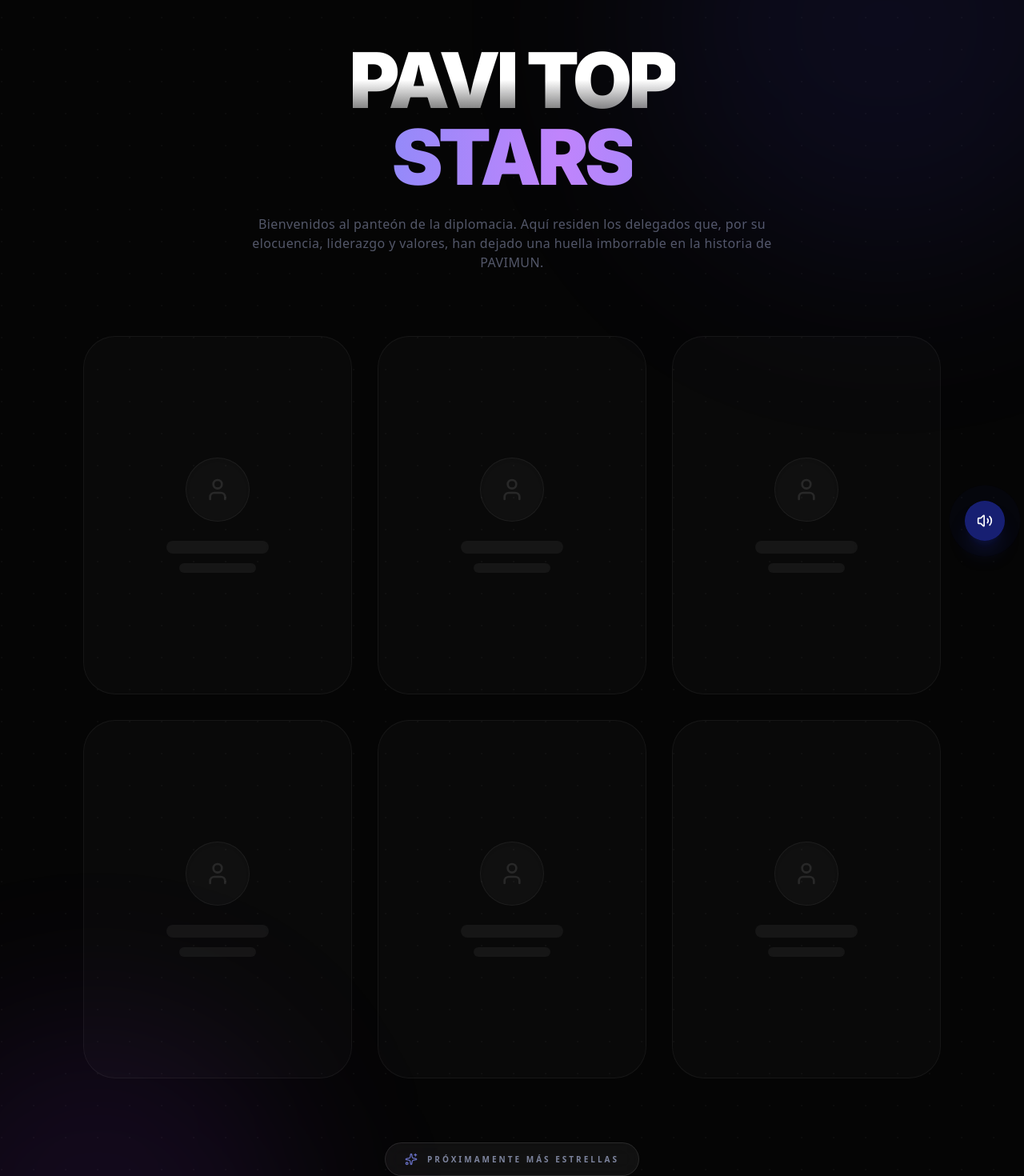
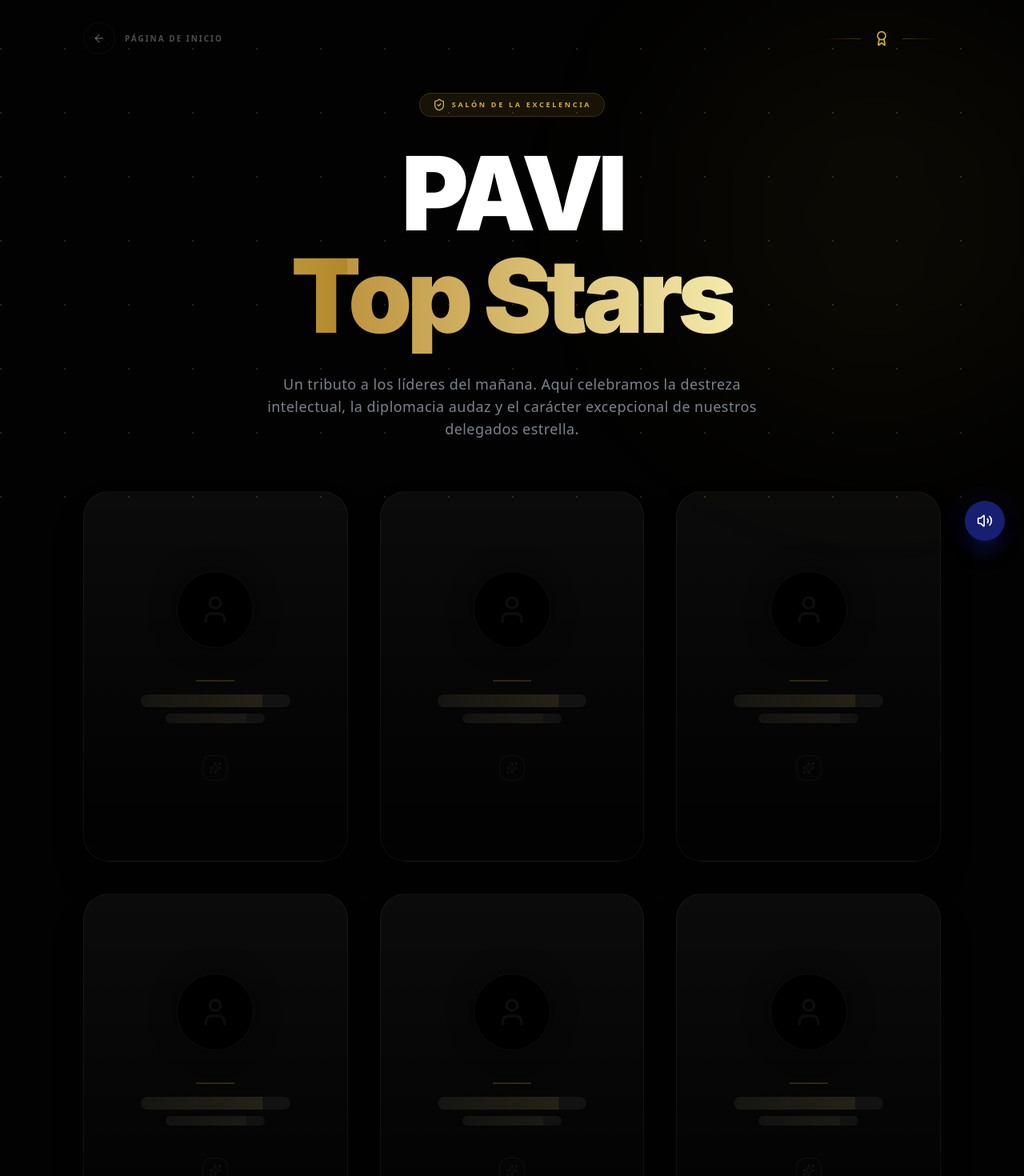
Before and after one commit to Juanctshub/pavimun, a React (Vite) app in the folder app/: page /pavi-top-stars in a window 1280 px wide. Shown: the part 100-1570 px from the top of the page at 80% size. Built offline with nearby package versions, Linux system fonts and the light colour scheme.

Commit message:
Upgrade PAVI Top Stars to Premium Gold theme and improve loading cinematic

```diff
--- a/app/src/components/Navigation.tsx
+++ b/app/src/components/Navigation.tsx
@@ -46,7 +46,7 @@ const Navigation = () => {
   const menuItems = [
     { path: '/', label: 'Inicio' },
     { path: '/i-edicion', label: 'I Edición' },
-    { path: '/pavi-top-stars', label: 'PAVI TOP STARS' },
+    { path: '/pavi-top-stars', label: 'PAVI Top Stars' },
   ];
 
   const committees: any[] = [];
--- a/app/src/pages/PaviTopStars.tsx
+++ b/app/src/pages/PaviTopStars.tsx
@@ -1,6 +1,6 @@
 import { useState, useEffect } from 'react';
 import { motion, AnimatePresence } from 'framer-motion';
-import { Star, ArrowLeft, Sparkles, User } from 'lucide-react';
+import { Star, ArrowLeft, Sparkles, User, Award, ShieldCheck } from 'lucide-react';
 import { Link } from 'react-router-dom';
 
 const PaviTopStars = () => {
@@ -9,211 +9,239 @@ const PaviTopStars = () => {
 
   useEffect(() => {
     setMounted(true);
-    // Simular carga "increíble"
     const timer = setTimeout(() => {
       setLoading(false);
-    }, 2500);
+    }, 3000);
     return () => clearTimeout(timer);
   }, []);
 
   return (
-    <div className="min-h-screen bg-[#050505] text-white overflow-hidden font-sans">
+    <div className="min-h-screen bg-[#020202] text-white overflow-hidden font-sans selection:bg-[#d4af37]/30">
       <AnimatePresence>
         {loading ? (
           <motion.div
             key="loader"
             initial={{ opacity: 1 }}
-            exit={{ opacity: 0, scale: 1.1, filter: 'blur(20px)' }}
-            transition={{ duration: 1, ease: [0.16, 1, 0.3, 1] }}
-            className="fixed inset-0 z-[100] flex flex-col items-center justify-center bg-[#050505]"
+            exit={{ opacity: 0, scale: 1.1, filter: 'blur(30px)' }}
+            transition={{ duration: 1.2, ease: [0.16, 1, 0.3, 1] }}
+            className="fixed inset-0 z-[100] flex flex-col items-center justify-center bg-[#020202]"
           >
-            {/* Star field animation */}
+            {/* Gold Dust Particles */}
             <div className="absolute inset-0 overflow-hidden pointer-events-none">
-              {[...Array(20)].map((_, i) => (
+              {[...Array(40)].map((_, i) => (
                 <motion.div
                   key={i}
                   initial={{
                     x: Math.random() * window.innerWidth,
-                    y: Math.random() * window.innerHeight,
-                    scale: 0,
+                    y: window.innerHeight + 10,
                     opacity: 0
                   }}
                   animate={{
-                    scale: [0, 1.5, 0],
+                    y: -100,
                     opacity: [0, 0.8, 0],
-                    y: '-=100'
+                    x: `+=${(Math.random() - 0.5) * 200}`
                   }}
                   transition={{
-                    duration: 2,
+                    duration: 3 + Math.random() * 2,
                     repeat: Infinity,
-                    delay: Math.random() * 2,
-                    ease: "easeInOut"
+                    delay: Math.random() * 3,
+                    ease: "linear"
                   }}
-                  className="absolute w-1 h-1 bg-white rounded-full shadow-[0_0_10px_rgba(255,255,255,0.8)]"
+                  className="absolute w-0.5 h-0.5 bg-[#d4af37] rounded-full shadow-[0_0_8px_#ffd700]"
                 />
               ))}
             </div>
 
-            <motion.div
-              initial={{ scale: 0.8, opacity: 0 }}
-              animate={{ scale: 1, opacity: 1 }}
-              transition={{ duration: 0.8, ease: "easeOut" }}
-              className="relative"
-            >
-              <div className="w-24 h-24 rounded-full border-2 border-indigo-500/30 flex items-center justify-center animate-pulse">
-                <Star className="w-10 h-10 text-indigo-400 fill-indigo-400" />
-              </div>
+            <div className="relative">
+              {/* Spinning Rings */}
               <motion.div
                 animate={{ rotate: 360 }}
-                transition={{ duration: 4, repeat: Infinity, ease: "linear" }}
-                className="absolute inset-[-10px] border-t-2 border-indigo-500 rounded-full"
+                transition={{ duration: 8, repeat: Infinity, ease: "linear" }}
+                className="absolute inset-[-40px] border border-[#d4af37]/10 rounded-full"
               />
+              <motion.div
+                animate={{ rotate: -360 }}
+                transition={{ duration: 12, repeat: Infinity, ease: "linear" }}
+                className="absolute inset-[-60px] border border-[#d4af37]/5 rounded-full"
+              />
+
+              <motion.div
+                initial={{ scale: 0.5, opacity: 0 }}
+                animate={{ scale: [0.5, 1.2, 1], opacity: 1 }}
+                transition={{ duration: 1.5, ease: "easeOut" }}
+                className="relative z-10 w-32 h-32 rounded-full bg-gradient-to-b from-[#d4af37] to-[#b38728] p-[2px] shadow-[0_0_50px_rgba(212,175,55,0.3)]"
+              >
+                <div className="w-full h-full rounded-full bg-[#020202] flex items-center justify-center overflow-hidden">
+                   <Star className="w-12 h-12 text-[#d4af37] fill-[#d4af37] animate-pulse" />
+                   <motion.div
+                    className="absolute inset-0 bg-gradient-to-r from-transparent via-white/20 to-transparent"
+                    animate={{ x: ['-100%', '200%'] }}
+                    transition={{ duration: 2, repeat: Infinity, ease: "easeInOut" }}
+                   />
+                </div>
               </motion.div>
+            </div>
 
-            <motion.h2
+            <motion.div
               initial={{ y: 20, opacity: 0 }}
               animate={{ y: 0, opacity: 1 }}
-              transition={{ delay: 0.5, duration: 0.8 }}
-              className="mt-8 text-2xl font-black tracking-[0.3em] uppercase text-transparent bg-clip-text bg-gradient-to-r from-indigo-400 via-white to-indigo-400"
+              transition={{ delay: 0.8, duration: 1 }}
+              className="mt-16 text-center"
             >
-              PAVI TOP STARS
-            </motion.h2>
-            <motion.p
-              initial={{ opacity: 0 }}
-              animate={{ opacity: 1 }}
-              transition={{ delay: 1, duration: 0.8 }}
-              className="mt-2 text-indigo-300/40 text-[10px] font-bold tracking-[0.5em] uppercase"
-            >
-              Inmortalizando la Excelencia
-            </motion.p>
+              <h2 className="text-3xl font-black tracking-[0.4em] uppercase text-transparent bg-clip-text bg-gradient-to-r from-[#bf953f] via-[#fcf6ba] to-[#b38728]">
+                PAVI Top Stars
+              </h2>
+              <div className="h-[1px] w-48 bg-gradient-to-r from-transparent via-[#d4af37]/50 to-transparent mx-auto mt-4" />
+            </motion.div>
           </motion.div>
         ) : null}
       </AnimatePresence>
 
       {/* Main Content */}
-      <div className={`relative z-10 transition-all duration-1000 ${mounted && !loading ? 'opacity-100 scale-100' : 'opacity-0 scale-95'}`}>
-        {/* Background Elements */}
-        <div className="absolute top-0 left-0 w-full h-full pointer-events-none -z-10">
-          <div className="absolute top-[-10%] right-[-10%] w-[600px] h-[600px] bg-indigo-600/10 rounded-full blur-[120px]" />
-          <div className="absolute bottom-[-10%] left-[-10%] w-[500px] h-[500px] bg-purple-600/10 rounded-full blur-[100px]" />
-          <div className="absolute inset-0 opacity-[0.03]" style={{ backgroundImage: 'radial-gradient(circle at 2px 2px, white 1px, transparent 0)', backgroundSize: '40px 40px' }} />
+      <div className={`relative z-10 transition-all duration-1500 ${mounted && !loading ? 'opacity-100' : 'opacity-0'}`}>
+
+        {/* Fixed Background - No interference with Nav */}
+        <div className="fixed inset-0 pointer-events-none -z-10">
+          <div className="absolute top-[15%] right-[-5%] w-[500px] h-[500px] bg-[#d4af37]/5 rounded-full blur-[120px]" />
+          <div className="absolute bottom-[10%] left-[-5%] w-[400px] h-[400px] bg-[#b38728]/3 rounded-full blur-[100px]" />
+
+          {/* Subtle star field */}
+          <div className="absolute inset-0 opacity-20"
+            style={{
+              backgroundImage: 'radial-gradient(circle at 1px 1px, #d4af37 1px, transparent 0)',
+              backgroundSize: '80px 80px'
+            }}
+          />
         </div>
 
-        <nav className="pavi-container py-8 flex items-center justify-between">
-          <Link to="/" className="group flex items-center gap-2 text-white/40 hover:text-white transition-colors">
-            <div className="w-10 h-10 rounded-full border border-white/10 flex items-center justify-center group-hover:border-white/30 transition-colors">
+        {/* Improved Header Area to avoid Nav interference */}
+        <div className="pt-32 pb-16">
+          <nav className="pavi-container mb-12 flex items-center justify-between">
+            <Link to="/" className="group flex items-center gap-3 text-white/30 hover:text-[#d4af37] transition-all">
+              <div className="w-10 h-10 rounded-full border border-white/5 flex items-center justify-center group-hover:border-[#d4af37]/30 transition-colors bg-white/2">
                 <ArrowLeft className="w-4 h-4" />
               </div>
-            <span className="text-[10px] font-bold uppercase tracking-widest">Regresar</span>
+              <span className="text-[10px] font-black uppercase tracking-[0.2em]">Página de Inicio</span>
             </Link>
+
             <div className="flex items-center gap-4">
-             <div className="h-[1px] w-12 bg-gradient-to-r from-transparent to-indigo-500/50" />
-             <Star className="w-5 h-5 text-indigo-400 fill-indigo-400" />
-             <div className="h-[1px] w-12 bg-gradient-to-l from-transparent to-indigo-500/50" />
+               <div className="h-[1px] w-12 bg-gradient-to-r from-transparent to-[#d4af37]/30" />
+               <Award className="w-5 h-5 text-[#d4af37]" />
+               <div className="h-[1px] w-12 bg-gradient-to-l from-transparent to-[#d4af37]/30" />
             </div>
           </nav>
 
-        <header className="pavi-container pt-12 pb-20 text-center">
+          <header className="pavi-container text-center">
             <motion.div
-            initial={{ y: 30, opacity: 0 }}
+              initial={{ y: 40, opacity: 0 }}
               animate={{ y: 0, opacity: 1 }}
-            transition={{ duration: 0.8 }}
+              transition={{ duration: 1.2, ease: [0.16, 1, 0.3, 1] }}
             >
-            <h1 className="text-6xl md:text-8xl font-black tracking-tighter mb-6">
-              <span className="text-transparent bg-clip-text bg-gradient-to-b from-white via-white to-white/20">
-                PAVI TOP
-              </span>
+              <div className="inline-flex items-center gap-2 px-4 py-1.5 rounded-full bg-[#d4af37]/10 border border-[#d4af37]/20 mb-8">
+                <ShieldCheck className="w-4 h-4 text-[#d4af37]" />
+                <span className="text-[9px] font-black uppercase tracking-[0.3em] text-[#d4af37]">Salón de la Excelencia</span>
+              </div>
+
+              <h1 className="text-7xl md:text-9xl font-black tracking-tighter mb-8 leading-[0.85]">
+                <span className="text-white">PAVI</span>
                 <br />
-              <span className="text-transparent bg-clip-text bg-gradient-to-r from-indigo-400 via-purple-400 to-indigo-400 animate-gradient-x">
-                STARS
+                <span className="text-transparent bg-clip-text bg-gradient-to-r from-[#bf953f] via-[#fcf6ba] to-[#b38728] animate-shimmer-gold">
+                  Top Stars
                 </span>
               </h1>
-            <p className="max-w-2xl mx-auto text-indigo-200/40 text-sm md:text-base font-medium leading-relaxed tracking-wide">
-              Bienvenidos al panteón de la diplomacia. Aquí residen los delegados que, por su elocuencia,
-              liderazgo y valores, han dejado una huella imborrable en la historia de PAVIMUN.
+
+              <p className="max-w-2xl mx-auto text-gray-400 text-sm md:text-lg font-medium leading-relaxed tracking-wide opacity-80">
+                Un tributo a los líderes del mañana. Aquí celebramos la destreza intelectual,
+                la diplomacia audaz y el carácter excepcional de nuestros delegados estrella.
               </p>
             </motion.div>
           </header>
+        </div>
 
-        {/* The Grid - Empty state for now */}
-        <section className="pavi-container pb-32">
-          <div className="grid grid-cols-1 md:grid-cols-2 lg:grid-cols-3 gap-8">
+        {/* The Grid - Premium Gold Placeholders */}
+        <section className="pavi-container pb-40">
+          <div className="grid grid-cols-1 md:grid-cols-2 lg:grid-cols-3 gap-10">
             {[...Array(6)].map((_, i) => (
               <motion.div
                 key={i}
-                initial={{ opacity: 0, y: 20 }}
+                initial={{ opacity: 0, y: 30 }}
                 animate={{ opacity: 1, y: 0 }}
-                transition={{ delay: 0.1 * i, duration: 0.8 }}
-                className="group relative aspect-[3/4] rounded-[2.5rem] bg-white/[0.02] border border-white/5 overflow-hidden flex flex-col items-center justify-center transition-all duration-500 hover:bg-white/[0.05] hover:border-indigo-500/30"
+                transition={{ delay: 0.15 * i, duration: 1 }}
+                className="group relative aspect-[3/4.2] rounded-[2rem] bg-gradient-to-b from-white/[0.04] to-transparent border border-white/[0.05] overflow-hidden flex flex-col items-center justify-center transition-all duration-700 hover:border-[#d4af37]/40 hover:-translate-y-2 shadow-2xl"
               >
-                {/* Glow effect */}
-                <div className="absolute inset-0 bg-gradient-to-b from-transparent via-transparent to-indigo-500/5 opacity-0 group-hover:opacity-100 transition-opacity duration-500" />
+                {/* Gold Inner Glow */}
+                <div className="absolute inset-0 bg-[radial-gradient(circle_at_center,rgba(212,175,55,0.08)_0%,transparent_70%)] opacity-0 group-hover:opacity-100 transition-opacity duration-700" />
 
-                {/* Placeholder Content */}
-                <div className="relative z-10 flex flex-col items-center text-center p-8">
-                  <div className="w-20 h-20 rounded-full bg-white/[0.03] border border-white/5 flex items-center justify-center mb-6 group-hover:scale-110 transition-transform duration-500 group-hover:border-indigo-500/20 shadow-inner">
-                    <User className="w-8 h-8 text-white/10 group-hover:text-indigo-400/40 transition-colors" />
+                {/* Premium Placeholder Content */}
+                <div className="relative z-10 flex flex-col items-center text-center p-10 w-full h-full">
+                  <div className="mt-auto mb-10 relative">
+                    <div className="w-24 h-24 rounded-full bg-black border border-white/5 flex items-center justify-center group-hover:scale-110 transition-transform duration-700 group-hover:border-[#d4af37]/30 shadow-[0_0_30px_rgba(0,0,0,0.5)]">
+                      <User className="w-10 h-10 text-white/5 group-hover:text-[#d4af37]/40 transition-colors" />
                     </div>
-                  <div className="space-y-3">
-                    <div className="h-4 w-32 bg-white/5 rounded-full mx-auto overflow-hidden relative">
-                       <div className="absolute inset-0 bg-gradient-to-r from-transparent via-white/5 to-transparent animate-shimmer" />
+                    {/* Floating star on hover */}
+                    <div className="absolute -top-2 -right-2 opacity-0 group-hover:opacity-100 transition-all duration-500 scale-0 group-hover:scale-100">
+                      <Star className="w-6 h-6 text-[#d4af37] fill-[#d4af37] drop-shadow-[0_0_10px_rgba(212,175,55,0.5)]" />
                     </div>
-                    <div className="h-3 w-24 bg-white/5 rounded-full mx-auto overflow-hidden relative">
-                       <div className="absolute inset-0 bg-gradient-to-r from-transparent via-white/5 to-transparent animate-shimmer" />
+                  </div>
+
+                  <div className="mb-auto space-y-4 w-full">
+                    <div className="h-[2px] w-12 bg-[#d4af37]/20 mx-auto" />
+                    <div className="space-y-2">
+                       <div className="h-4 w-3/4 bg-white/5 rounded-full mx-auto relative overflow-hidden">
+                          <div className="absolute inset-0 bg-gradient-to-r from-transparent via-[#d4af37]/10 to-transparent animate-shimmer" />
+                       </div>
+                       <div className="h-3 w-1/2 bg-white/5 rounded-full mx-auto relative overflow-hidden">
+                          <div className="absolute inset-0 bg-gradient-to-r from-transparent via-[#d4af37]/5 to-transparent animate-shimmer" />
+                       </div>
+                    </div>
+                    <div className="pt-6">
+                       <div className="w-8 h-8 rounded-lg border border-white/5 flex items-center justify-center mx-auto group-hover:border-[#d4af37]/20 transition-colors">
+                          <Sparkles className="w-4 h-4 text-white/5 group-hover:text-[#d4af37]/30" />
+                       </div>
                     </div>
                   </div>
                 </div>
 
-                {/* Corner Accents */}
-                <div className="absolute top-6 right-6 w-8 h-8 border-t border-r border-white/0 group-hover:border-indigo-500/40 transition-all duration-500 rounded-tr-xl" />
-                <div className="absolute bottom-6 left-6 w-8 h-8 border-b border-l border-white/0 group-hover:border-indigo-500/40 transition-all duration-500 rounded-bl-xl" />
+                {/* Metallic Border Overlay */}
+                <div className="absolute inset-0 pointer-events-none opacity-0 group-hover:opacity-100 transition-opacity duration-700">
+                  <div className="absolute top-0 left-0 w-full h-[1px] bg-gradient-to-r from-transparent via-[#d4af37] to-transparent" />
+                  <div className="absolute bottom-0 left-0 w-full h-[1px] bg-gradient-to-r from-transparent via-[#d4af37] to-transparent" />
+                </div>
               </motion.div>
             ))}
           </div>
 
           <motion.div
             initial={{ opacity: 0 }}
-            animate={{ opacity: 1 }}
-            transition={{ delay: 1 }}
-            className="mt-20 flex flex-col items-center gap-6"
+            whileInView={{ opacity: 1 }}
+            viewport={{ once: true }}
+            className="mt-24 flex flex-col items-center"
           >
-            <div className="flex items-center gap-3 px-6 py-3 bg-white/5 border border-white/10 rounded-full backdrop-blur-md">
-              <Sparkles className="w-4 h-4 text-indigo-400 animate-pulse" />
-              <span className="text-[10px] font-black uppercase tracking-[0.3em] text-indigo-200/60">
-                Próximamente más estrellas
-              </span>
-            </div>
+             <p className="text-[#d4af37]/30 text-[10px] font-black uppercase tracking-[0.5em] mb-4">Under development</p>
+             <div className="h-[1px] w-20 bg-gradient-to-r from-transparent via-[#d4af37]/20 to-transparent" />
           </motion.div>
         </section>
       </div>
 
       <style>{`
-        @keyframes splash-orbit1 {
-          0%, 100% { transform: translate(0, 0); }
-          50% { transform: translate(30px, 20px); }
+        .animate-shimmer-gold {
+          background-size: 200% auto;
+          animation: shimmer-gold 6s linear infinite;
         }
-        @keyframes splash-orbit2 {
-          0%, 100% { transform: translate(0, 0); }
-          50% { transform: translate(-20px, -30px); }
-        }
-        @keyframes splash-orbit3 {
-          0%, 100% { transform: translate(0, 0) scale(1); }
-          50% { transform: translate(-15px, 15px) scale(1.2); }
-        }
-        .animate-gradient-x {
-          background-size: 200% 200%;
-          animation: gradient-x 5s ease infinite;
-        }
-        @keyframes gradient-x {
-          0%, 100% { background-position: 0% 50%; }
-          50% { background-position: 100% 50%; }
+        @keyframes shimmer-gold {
+          0% { background-position: 0% center; }
+          100% { background-position: 200% center; }
         }
         .animate-shimmer {
           transform: translateX(-100%);
-          animation: shimmer 2s infinite;
+          animation: shimmer 2.5s infinite;
         }
         @keyframes shimmer {
           100% { transform: translateX(100%); }
+        }
+        @keyframes fadeInUp {
+          from { opacity: 0; transform: translateY(10px); }
+          to { opacity: 1; transform: translateY(0); }
         }
       `}</style>
     </div>
```
Lines whose indentation alone changed are shown as unchanged.
